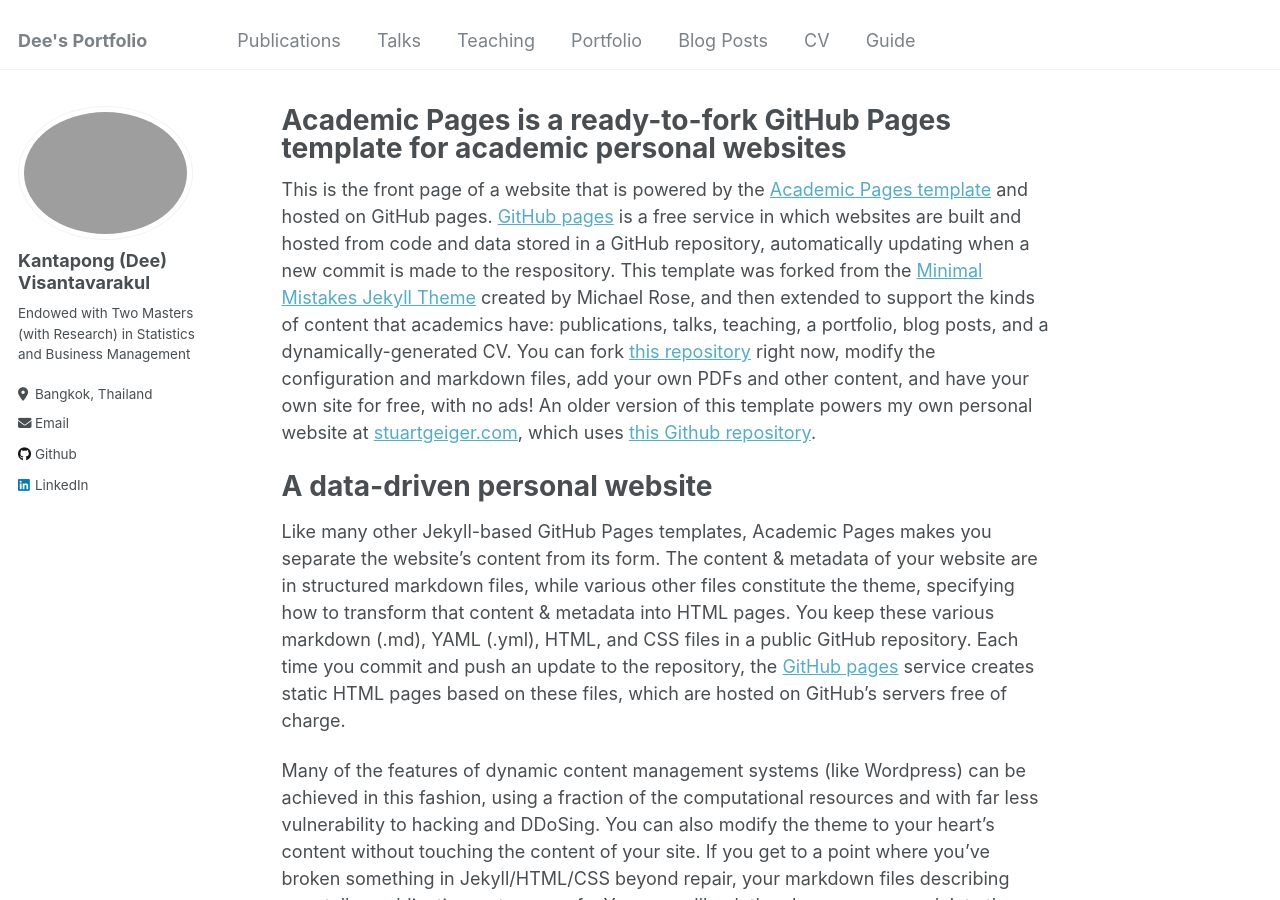
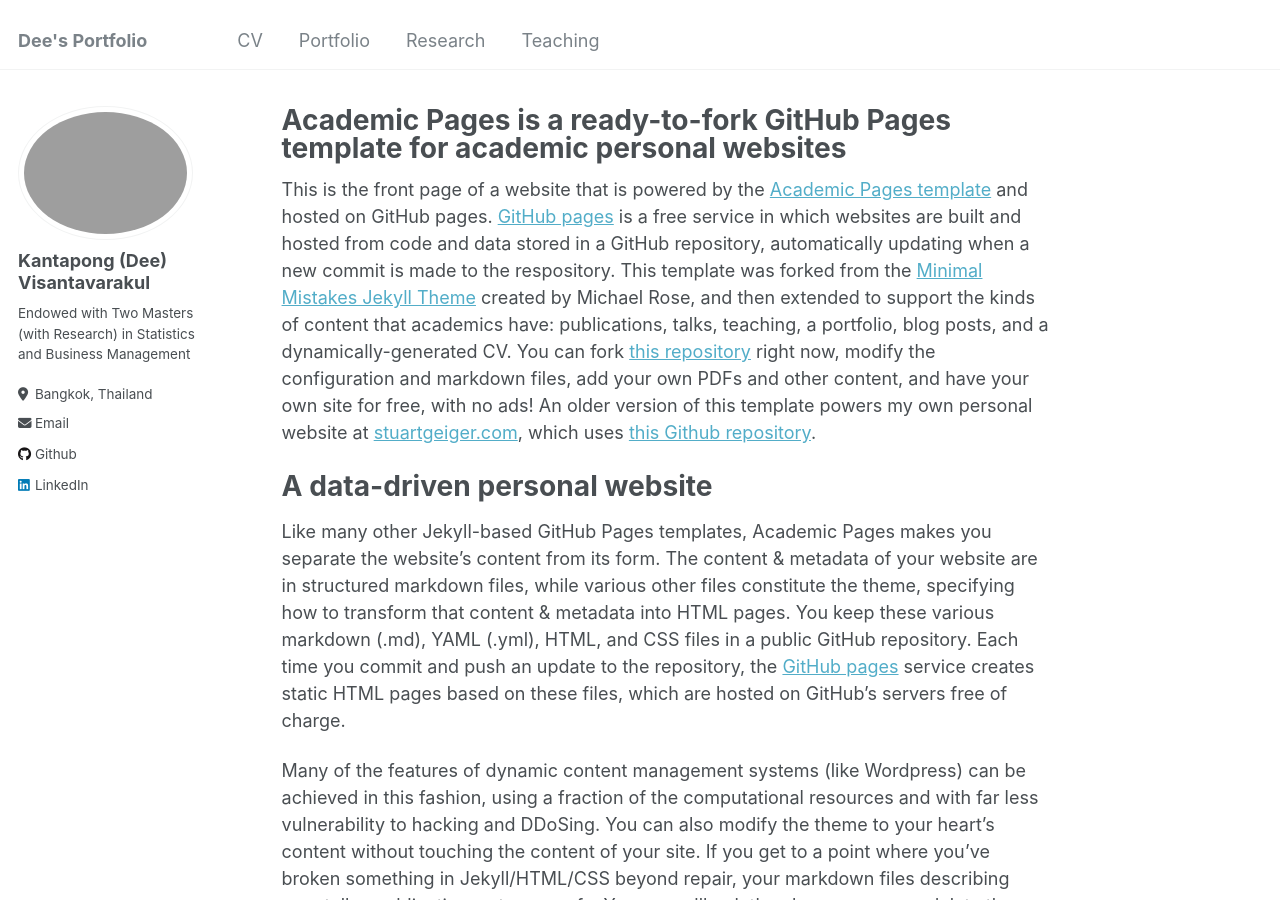
Before and after one commit to GoodDee/GoodDee.github.io, a Jekyll site: the page built from _pages/about.md, in a window 1280 px wide and 900 px high. Built offline with Jekyll 4.4.1, drawn with Linux system fonts in a browser that asks for light colours.

Commit message:
Update navigation.yml

```diff
--- a/_data/navigation.yml
+++ b/_data/navigation.yml
@@ -1,22 +1,23 @@
 # main links links
 main:
-  - title: "Publications"
+
+  - title: "CV"
+    url: /cv/
+
+  - title: "Portfolio"
+    url: /portfolio/
+
+  - title: "Research"
     url: /publications/
-
-  - title: "Talks"
-    url: /talks/
 
   - title: "Teaching"
     url: /teaching/
 
-  - title: "Portfolio"
-    url: /portfolio/
+  #- title: "Blog Posts"
+  #  url: /year-archive/
 
-  - title: "Blog Posts"
-    url: /year-archive/
+  #- title: "Talks"
+  #  url: /talks/
 
-  - title: "CV"
-    url: /cv/
-
-  - title: "Guide"
-    url: /markdown/
+ # - title: "Guide"
+  #  url: /markdown/
```
